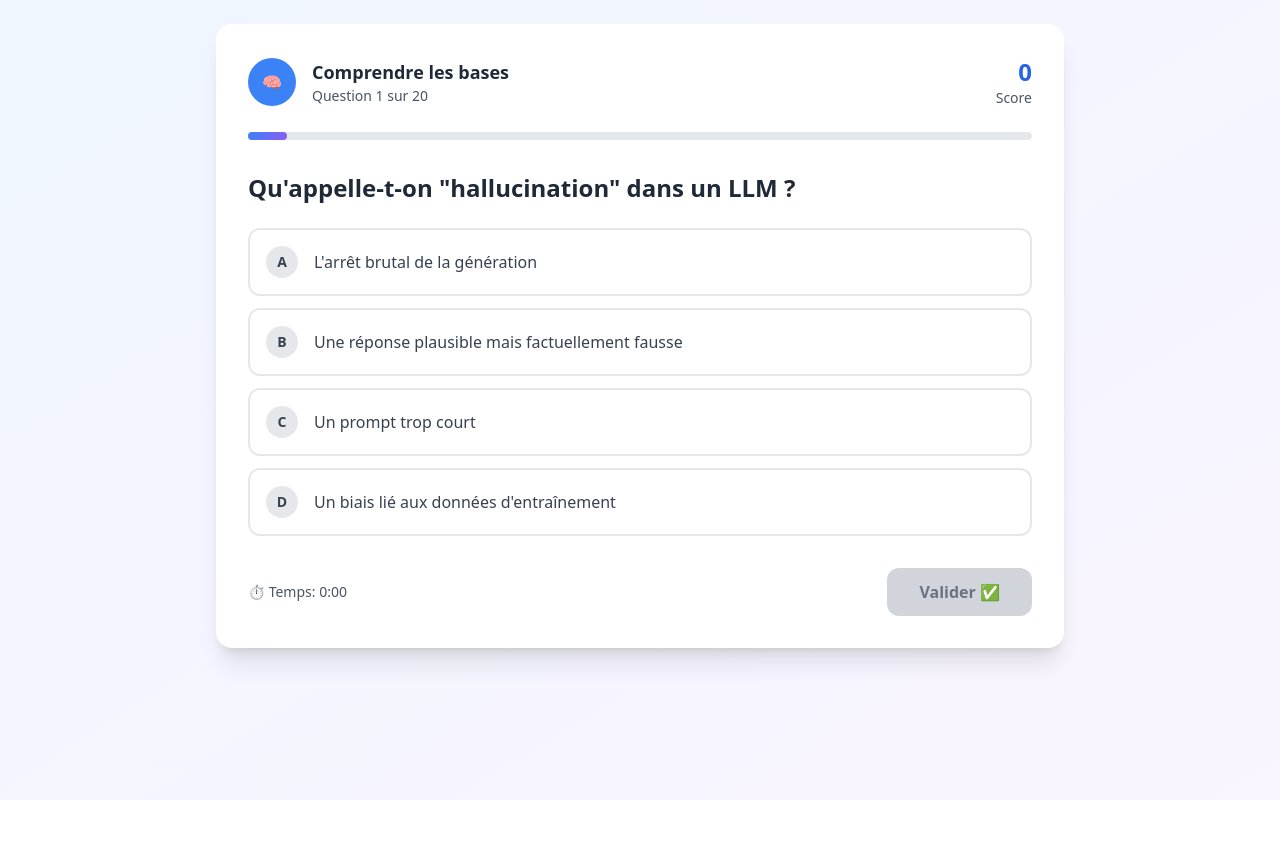
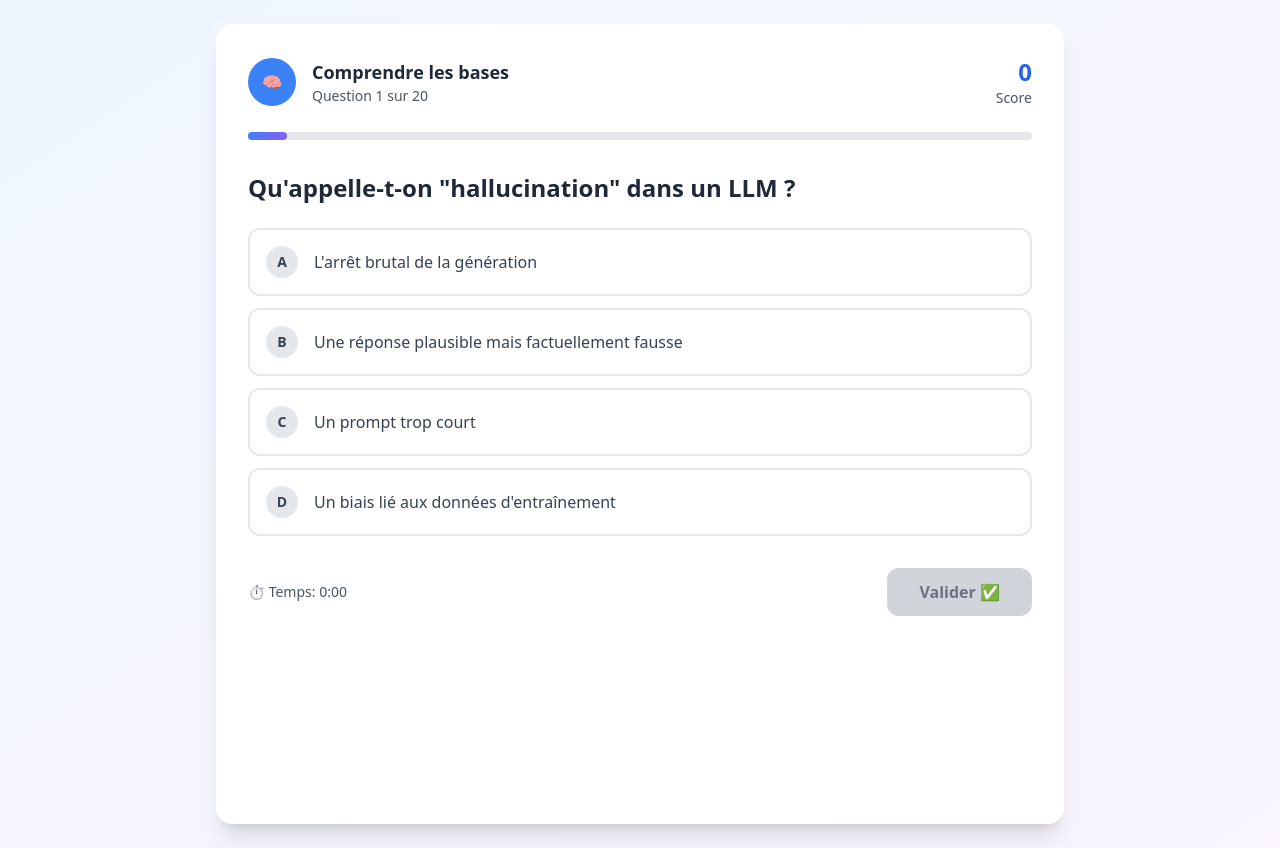
Before and after one commit to jgsestier/quiz-ai-fluency, a plain HTML site: page index.html in a window 1280 px wide. Both pictures are taken after a click on the button "🚀 Commencer le Quiz". Before the commit the page ends 800 px from the top, so only its background shows below. Drawn offline with nearby package versions, Linux system fonts and the light colour scheme.

Commit message:
Update index.html

```diff
--- a/index.html
+++ b/index.html
@@ -10,6 +10,14 @@
         .hover-scale:hover { transform: scale(1.02); }
         .fade-in { animation: fadeIn 0.5s ease-in; }
         @keyframes fadeIn { from { opacity: 0; transform: translateY(20px); } to { opacity: 1; transform: translateY(0); } }
+
+        #app {
+    min-height: 100vh;
+}
+
+.quiz-container {
+    min-height: 800px; /* Hauteur fixe pour éviter les sauts */
+}
     </style>
 </head>
 <body class="bg-gradient-to-br from-blue-50 to-purple-50 min-h-screen">
@@ -582,7 +590,7 @@
 
                 app.innerHTML = `
                     <div class="max-w-4xl mx-auto p-6 min-h-screen">
-                        <div class="bg-white rounded-2xl shadow-xl p-8 fade-in">
+                        <div class="bg-white rounded-2xl shadow-xl p-8 fade-in quiz-container">
                             <!-- Header avec progression -->
                             <div class="flex items-center justify-between mb-6">
                                 <div class="flex items-center">
```
